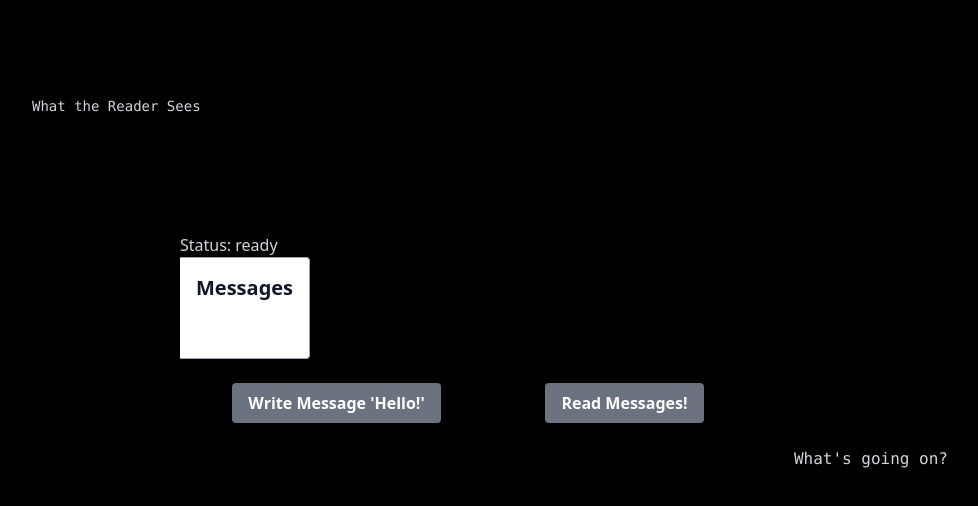
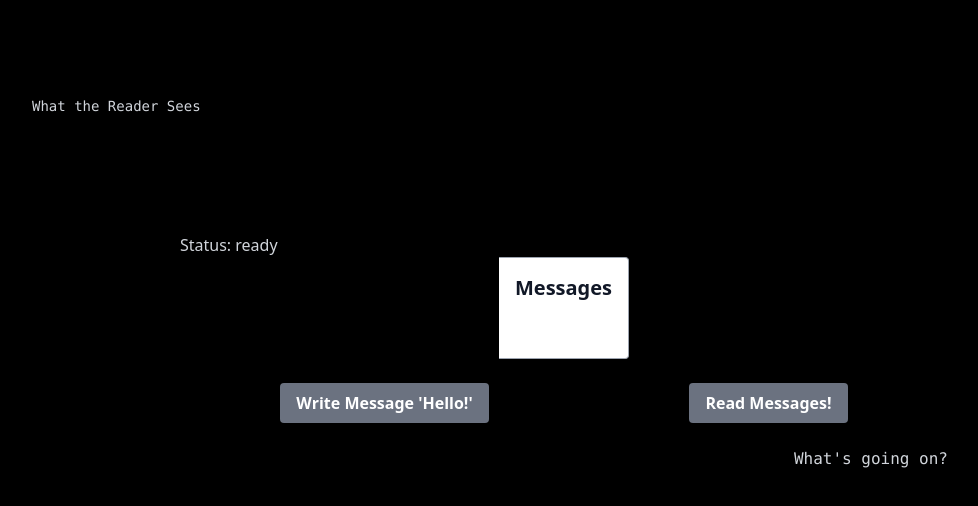
Before and after one commit to perfidiousscript/ddia, a Next.js app: page /examples/read_after_write/user in a window 1280 px wide. Shown: the top 506 px of the page, without its empty margins (96-1074 px from the left). Built offline with nearby package versions, Linux system fonts and the light colour scheme.

Commit message:
some little styling bits

```diff
--- /dev/null
+++ b/pages/examples/read_after_write/explaination.tsx
@@ -0,0 +1,3 @@
+import React, { useState, setState } from 'react'
+
+export default function Explaination() {}
--- a/pages/examples/read_after_write/user.tsx
+++ b/pages/examples/read_after_write/user.tsx
@@ -1,4 +1,5 @@
 import React, { useState, setState } from 'react'
+
 export default function User() {
   const [status, setStatus] = useState('ready')
   const [message, setMessage] = useState('')
@@ -7,21 +8,21 @@ export default function User() {
     setStatus('[Writing to db]')
     setTimeout(()=>{
       setStatus('INSERT INTO messages (content) VALUES ("Hello!")')
-    }, 500)
+    }, 1000)
     setTimeout(()=>{
       setStatus('[db write complete!]')
-    }, 1200)
+    }, 2000)
   }
 
   function handleRead() {
     setStatus('[Reading messages from db]')
     setTimeout(()=>{
       setStatus('SELECT content FROM messages')
-    }, 500)
+    }, 1000)
     setTimeout(()=>{
       setStatus('No Result')
       setMessage('null')
-    }, 1200)
+    }, 2000)
   }
 
 
@@ -36,8 +37,8 @@ export default function User() {
         <div className="fixed bottom-0 left-0 flex h-48 w-full items-end justify-center bg-gradient-to-t from-white via-white dark:from-black dark:via-black lg:static lg:h-auto lg:w-auto lg:bg-none">
           Status: {status}
         </div>
-        <div className="max-w-sm w-full lg:max-w-full lg:flex">
-          <div className="border-r border-b border-l border-gray-400 lg:border-l-0 lg:border-t lg:border-gray-400 bg-white rounded-b lg:rounded-b-none lg:rounded-r p-4 flex flex-col justify-between leading-normal">
+        <div className="max-w-sm w-full lg:max-w-full lg:flex justify-center">
+          <div className="border-r border-b border-l border-gray-400 lg:border-l-0 lg:border-t lg:border-gray-400 bg-white rounded-b lg:rounded-b-none lg:rounded-r p-4 flex flex-col align-center leading-normal">
             <div className="mb-8">
               <div className="text-gray-900 font-bold text-xl mb-2">Messages</div>
               <p className="text-gray-700 text-base">{message}</p>
@@ -45,7 +46,7 @@ export default function User() {
           </div>
         </div>
         <br />
-        <div className="w-3/4 inline-flex justify-evenly">
+        <div className="w-full inline-flex justify-evenly">
         <button id="write-message" className="bg-gray-500 hover:bg-blue-700 text-white font-bold py-2 px-4 rounded" onClick={handleWrite}>
           Write Message 'Hello!'
         </button>
```
